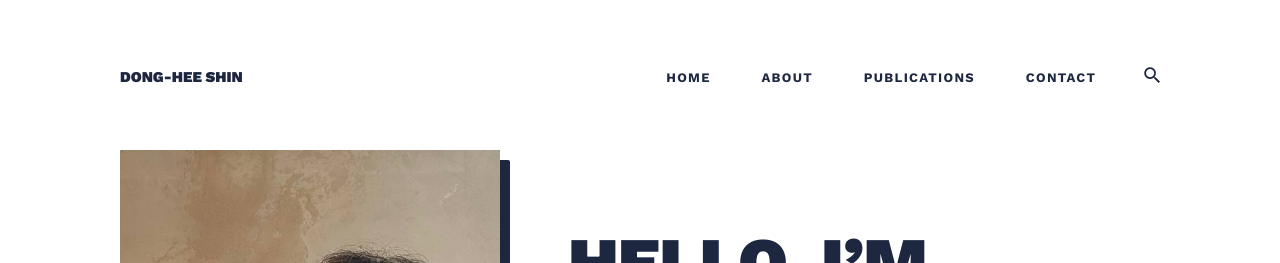
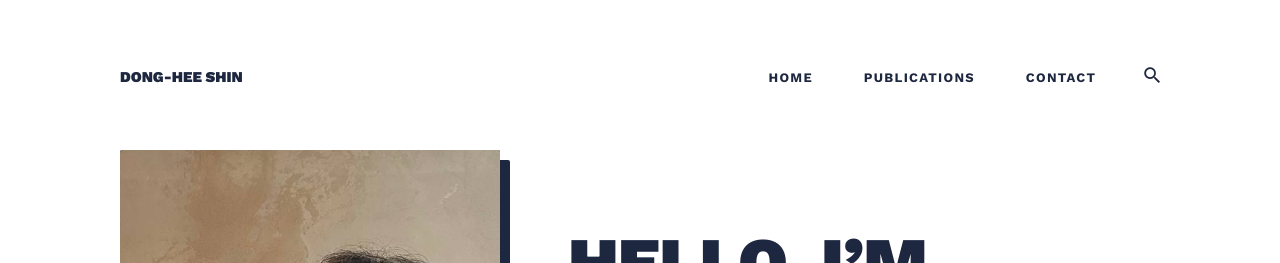
Before and after one commit to donghee-shin-page/donghee-shin-page.github.io, a Jekyll site: the page built from index.html, in a window 1280 px wide and 900 px high. Shown: the top 263 px of the window. Built offline with Jekyll 4.4.1, drawn with Linux system fonts in a browser that asks for light colours; nearby versions of some CDN libraries; the list of posts is cut into pages by our own code.

Commit message:
Update header.html

```diff
--- a/_includes/header.html
+++ b/_includes/header.html
@@ -25,7 +25,7 @@
                 <a href="{{ site.baseurl }}/" class="nav__link">Home</a>
               </li>
               {% for page in site.pages %}
-                {% unless page.name == 'tags.html' or page.name == '404.html' %}
+                {% unless page.name == 'tags.html' or page.name == '404.html' or page.exclude_from_nav %}
                   {% if page.title %}
                   <li class="nav__item">
                     <a href="{{ page.url | prepend: site.baseurl }}" class="nav__link">{{ page.title }}</a>
```
